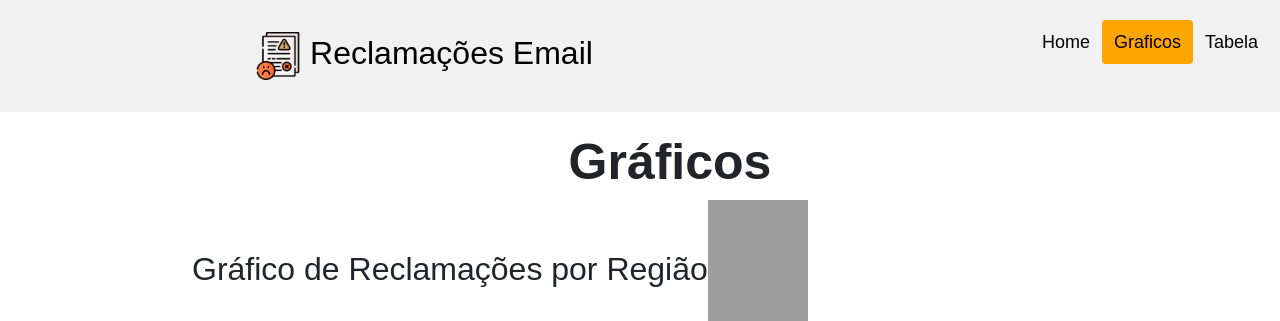
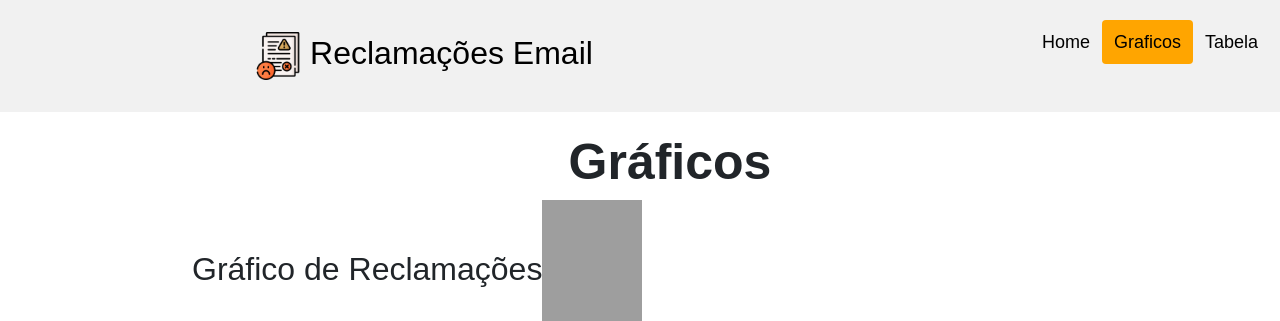
Before and after one commit to LeoCortarelli/reclamaEmail, a PHP site: page /php/grarficos/graficos.php in a window 1280 px wide. Shown: the top 321 px of the page. Run offline with PHP 8.4, Linux system fonts and the light colour scheme; data that the repository does not hold is empty; some libraries are stand-ins or nearby versions; grey boxes are pictures that could not be loaded.

Commit message:
atualização dos graficos

```diff
--- a/php/grarficos/graficos.php
+++ b/php/grarficos/graficos.php
@@ -28,7 +28,7 @@
             $result = $conn->query($sql);
         ?>
         <div style="display: block; margin-top: 50px;">
-            <h2>Gráfico de Reclamações por Região</h2>
+            <h2>Gráfico de Reclamações</h2>
             <br>
             <div style="width: 80%; margin: auto;">
                 <canvas id="graficoPizza"></canvas>
@@ -102,7 +102,7 @@
                                 2]);
 
                 var options = {
-                    title: "Grafico dos Problemas",
+                    title: "Grafico de Reclamações por Região",
                     width: 750,
                     height: 500,
                     bar: {groupWidth: "95%"},
```
